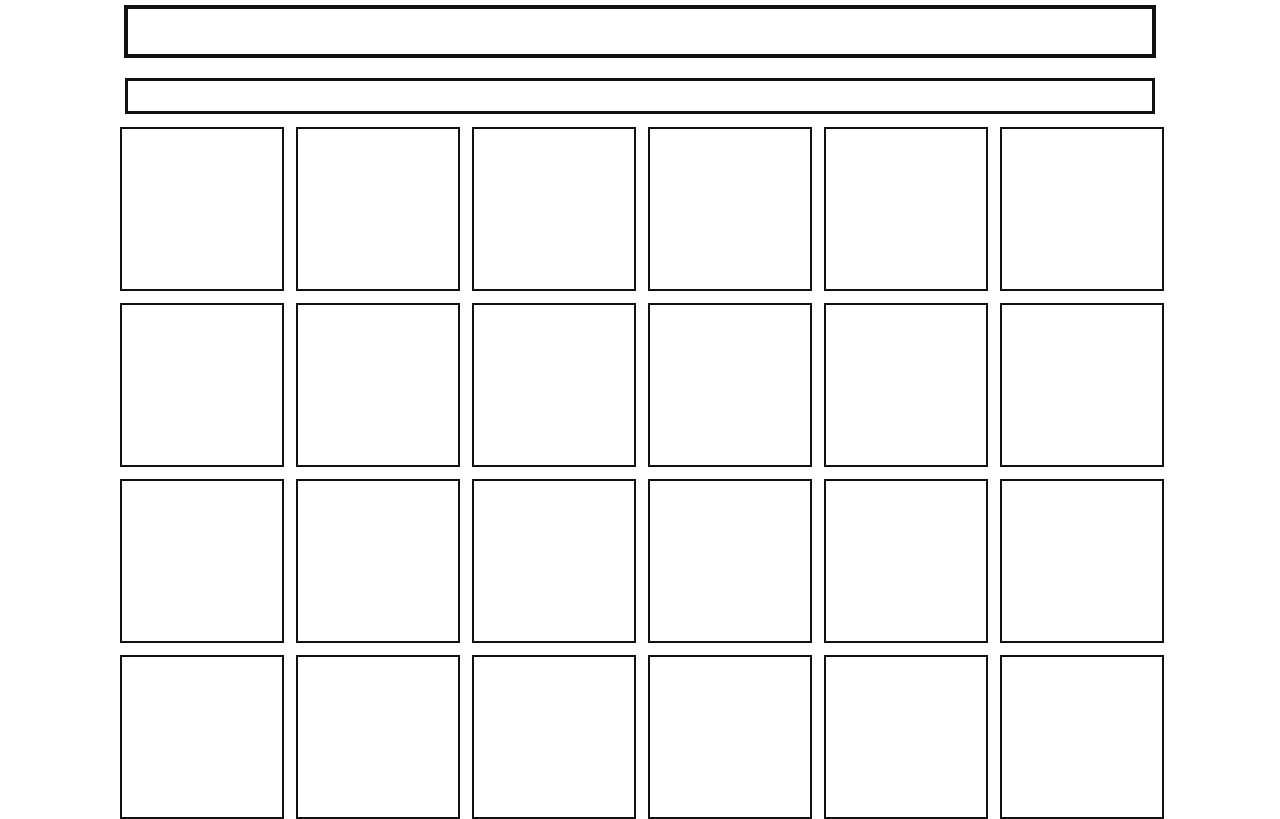
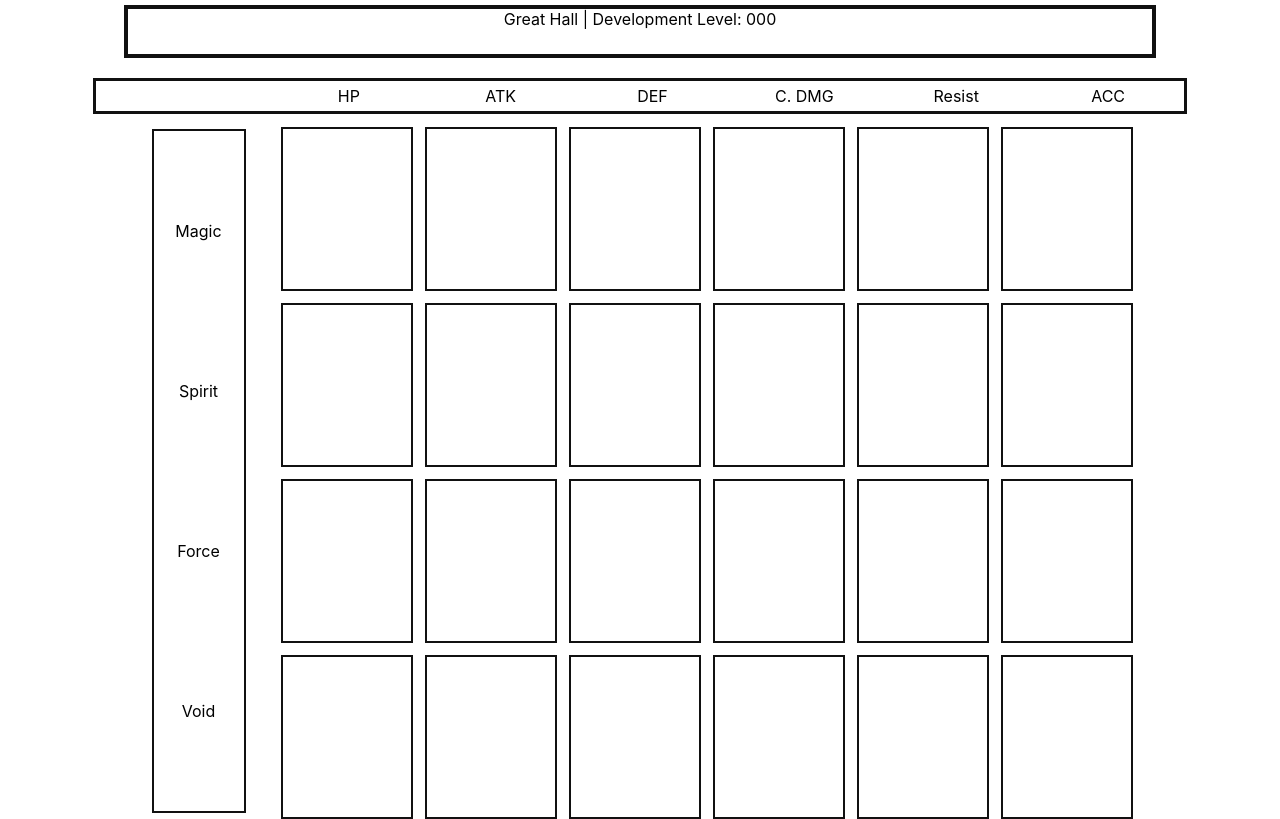
Before and after one commit to nicholasplachance/raid_great-hall_calc, a React (Create React App) app: page / in a window 1280 px wide. Built offline with nearby package versions, Linux system fonts and the light colour scheme.

Commit message:
Seperate layout into components, fix design layout, add side affinity bar

```diff
--- a/src/App.css
+++ b/src/App.css
@@ -1,4 +1,5 @@
 .App {
+  text-align: center;
   display: flex;
   flex-direction: column;
   align-items: center;
@@ -39,15 +40,20 @@
   }
 }
 
+.container {
+  display: flex;
+  justify-content: center;
+}
+
 
 .main-container {
-  width: 100vw;
   display: grid;
-  grid-template-columns: 12.5vw 12.5vw 12.5vw 12.5vw 12.5vw 12.5vw;
+  grid-template-columns: 10vw 10vw 10vw 10vw 10vw 10vw;
   grid-template-rows: 20vh 20vh 20vh 20vh;
   grid-gap: 16px;
   justify-content: center;
   align-items: center;
+  margin-left: 35px;
 }
 
 .container-item {
@@ -56,16 +62,19 @@
   border: 2px solid #111;
 }
 
-.container-header {
-  margin: 5px 0;
-  height: 45px;
-  width: 80vw;
-  border: 4px solid #111;
+
+.affinities-container {
+  display: flex;
+  flex-direction: column;
+  justify-content: center;
+  width: 90px;
+  height: 85vh;
+  border: 2px solid #111;
 }
 
-.container-subheader {
-  margin: 15px 0;
-  height: 30px;
-  width: 80vw;
-  border: 3px solid #111;
+.affinity {
+  display: flex;
+  height: 20vh;
+  flex-direction: column;
+  justify-content: center;
 }
--- a/src/App.js
+++ b/src/App.js
@@ -1,12 +1,23 @@
 import './App.css';
 
-import logo from './logo.svg';
+import ContainerHeader from './components/ContainerHeader/ContainerHeader';
+import ContainerItem from './components/ContainerItem/ContainerItem';
+import ContainerSubHeader from './components/ContainerSubHeader/ContainerSubHeader';
 
 function App() {
+	const affinities = ['Magic', 'Spirit', 'Force', 'Void'];
+	const stats = ['HP', 'ATK', 'DEF', 'C. DMG', 'Resist', 'ACC'];
+
 	return (
 		<div className='App'>
-			<div className='container-header'></div>
-			<div className='container-subheader'></div>
+			<ContainerHeader />
+			<ContainerSubHeader stats={stats} />
+			<div className='container'>
+				<div className='affinities-container'>
+					{affinities.map((affinity) => (
+						<div className='affinity'>{affinity}</div>
+					))}
+				</div>
 				<div className='main-container'>
 					<div className='container-item'></div>
 					<div className='container-item'></div>
@@ -34,6 +45,7 @@ function App() {
 					<div className='container-item'></div>
 				</div>
 			</div>
+		</div>
 	);
 }
 
--- /dev/null
+++ b/src/components/ContainerHeader/ContainerHeader.css
@@ -0,0 +1,6 @@
+.container-header {
+    margin: 5px 0;
+    height: 45px;
+    width: 80vw;
+    border: 4px solid #111;
+  }
--- /dev/null
+++ b/src/components/ContainerHeader/ContainerHeader.js
@@ -0,0 +1,7 @@
+import './ContainerHeader.css';
+
+const ContainerHeader = (props) => {
+	return <div className='container-header'>Great Hall | Development Level: 000</div>;
+};
+
+export default ContainerHeader;
--- /dev/null
+++ b/src/components/ContainerItem/ContainerItem.css
@@ -0,0 +1,5 @@
+.container-item {
+    height: 100%;
+    width: 100%;
+    border: 2px solid #111;
+  }
--- /dev/null
+++ b/src/components/ContainerItem/ContainerItem.js
@@ -0,0 +1,5 @@
+const ContainerItem = (props) => {
+	return <div className='container-item'></div>;
+};
+
+export default ContainerItem;
--- /dev/null
+++ b/src/components/ContainerSubHeader/ContainerSubHeader.css
@@ -0,0 +1,21 @@
+.container-subheader {
+    display: flex;
+    justify-content: center;
+    margin: 15px 0;
+    height: 30px;
+    width: 85vw;
+    border: 3px solid #111;
+  }
+
+  .spacer {
+      flex-grow: 1;
+      width: 20vw;
+      margin-right: 25px;
+  }
+
+  .stats {
+    display: flex;
+    width: 20vw;
+    flex-direction: column;
+    justify-content: center;
+  }
--- /dev/null
+++ b/src/components/ContainerSubHeader/ContainerSubHeader.js
@@ -0,0 +1,14 @@
+import './ContainerSubHeader.css';
+
+const ContainerSubHeader = (props) => {
+	return (
+		<div className='container-subheader'>
+			<div className='spacer'></div>
+			{props.stats.map((stat) => (
+				<div className='stats'>{stat}</div>
+			))}
+		</div>
+	);
+};
+
+export default ContainerSubHeader;
```
Lines whose indentation alone changed are shown as unchanged.
